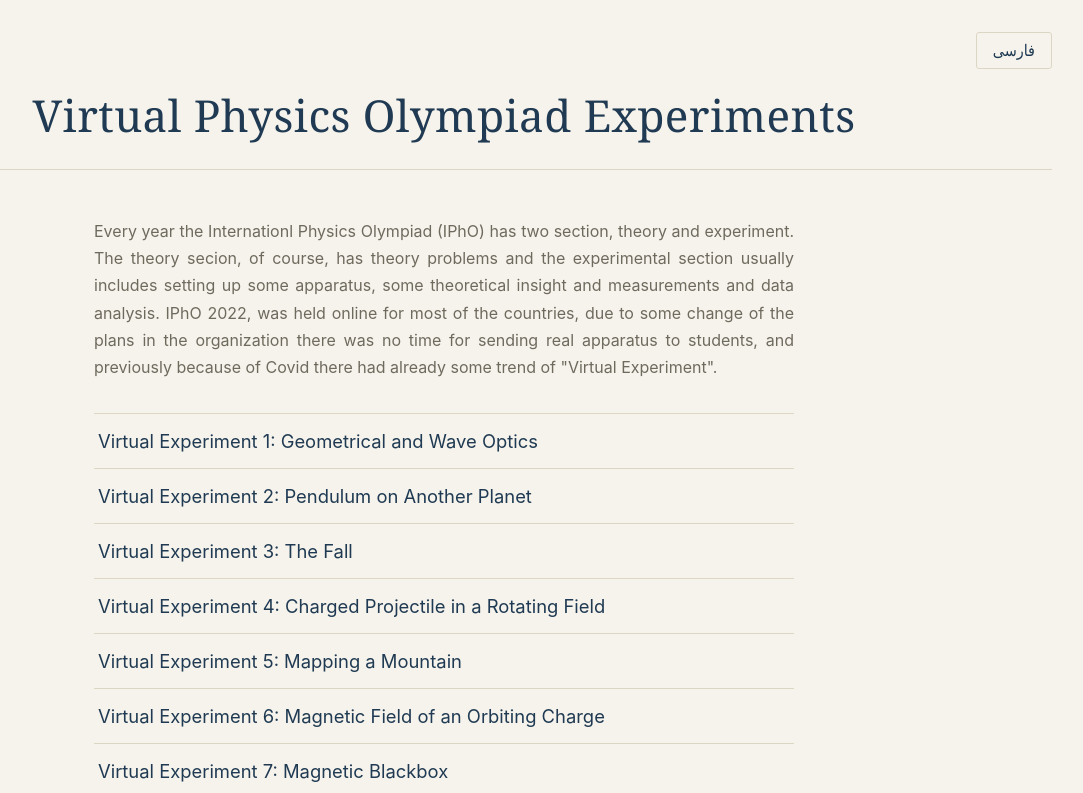
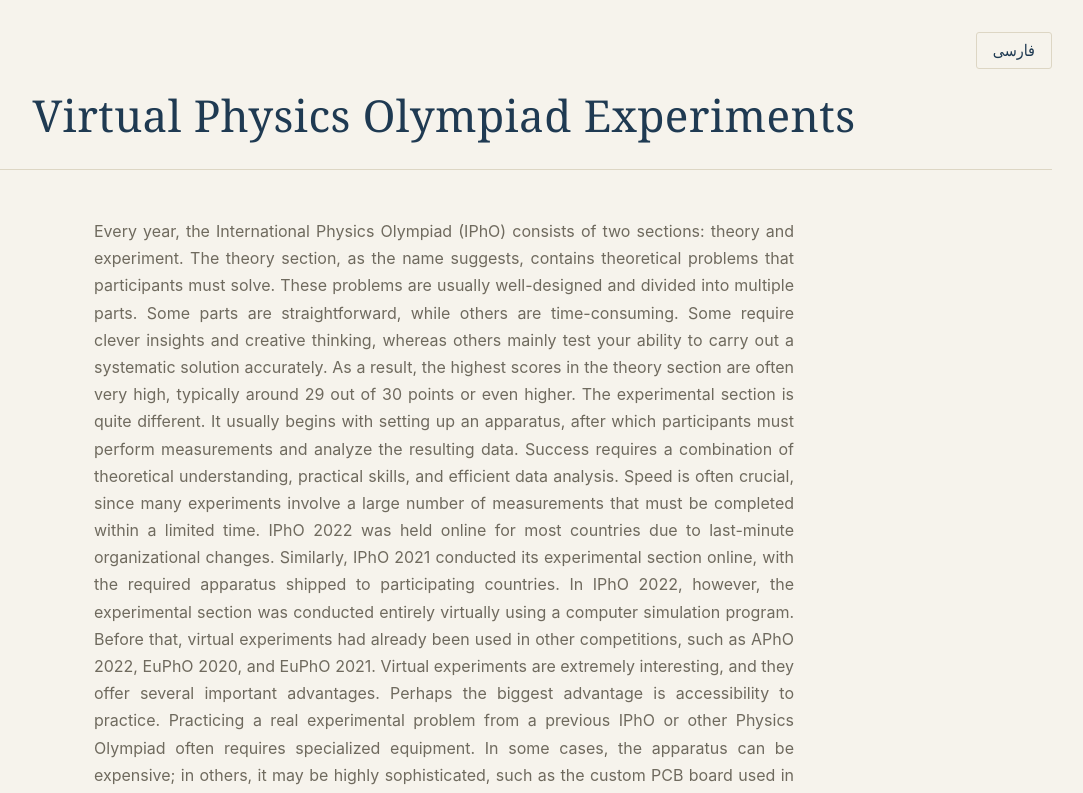
Before and after one commit to danialht/Physics-Olympiad-Experiments, a Svelte app: page / in a window 1280 px wide. Shown: the top 793 px of the page, without its empty margins (196-1279 px from the left). Built offline with nearby package versions, Linux system fonts and the light colour scheme; a web font is replaced by a local one.

Commit message:
English description first draft

```diff
--- a/src/App.svelte
+++ b/src/App.svelte
@@ -55,9 +55,22 @@
     {:else if !selectedExperiment}
       <p class="intro" class:fa={language === 'fa'}>
         {#if language === 'fa'}
-          I don't have Persian keyboard. I'll write this later.
+        در فیزیک المپیاد بین‌المللی (IPhO) هر ساله دو بخش وجود دارد: نظری و آزمایشی.
         {:else}
-        Every year the Internationl Physics Olympiad (IPhO) has two section, theory and experiment. The theory secion, of course, has theory problems and the experimental section usually includes setting up some apparatus, some theoretical insight and measurements and data analysis. IPhO 2022, was held online for most of the countries, due to some change of the plans in the organization there was no time for sending real apparatus to students, and previously because of Covid there had already some trend of "Virtual Experiment".
+        Every year, the International Physics Olympiad (IPhO) consists of two sections: theory and experiment.
+The theory section, as the name suggests, contains theoretical problems that participants must solve. These problems are usually well-designed and divided into multiple parts. Some parts are straightforward, while others are time-consuming. Some require clever insights and creative thinking, whereas others mainly test your ability to carry out a systematic solution accurately. As a result, the highest scores in the theory section are often very high, typically around 29 out of 30 points or even higher.
+The experimental section is quite different. It usually begins with setting up an apparatus, after which participants must perform measurements and analyze the resulting data. Success requires a combination of theoretical understanding, practical skills, and efficient data analysis. Speed is often crucial, since many experiments involve a large number of measurements that must be completed within a limited time.
+IPhO 2022 was held online for most countries due to last-minute organizational changes. Similarly, IPhO 2021 conducted its experimental section online, with the required apparatus shipped to participating countries. In IPhO 2022, however, the experimental section was conducted entirely virtually using a computer simulation program. Before that, virtual experiments had already been used in other competitions, such as APhO 2022, EuPhO 2020, and EuPhO 2021.
+Virtual experiments are extremely interesting, and they offer several important advantages.
+Perhaps the biggest advantage is accessibility to practice. Practicing a real experimental problem from a previous IPhO or other Physics Olympiad often requires specialized equipment. In some cases, the apparatus can be expensive; in others, it may be highly sophisticated, such as the custom PCB board used in IPhO 2021. The time and money required to obtain such equipment are often disproportionate to the amount that can be learned from a single experiment.
+Furthermore, many students around the world have very limited access to laboratory facilities. During IPhO 2022, I spoke with a student through our Discord channel and was surprised to learn that some participants did not even have a laboratory in their schools. How can talented students from such schools develop strong experimental skills? Whether this situation is fair is a separate question, but virtual experiments provide at least part of the solution.
+Although virtual experiments do not train students to physically assemble and operate real apparatus, they still develop many of the most important experimental skills. Perhaps the most significant of these is the ability to analyze data quickly and accurately. In addition, many experimental problems contain substantial theoretical components, making them useful for developing theoretical intuition as well.
+Good experimental problems often provide a considerable amount of freedom. The problem introduces an apparatus, explains how it can be configured, and then asks participants to determine an unknown quantity. Participants are free to design their own procedure to obtain the answer. This aspect of experimental problem-solving is often one of the most challenging—and rewarding—parts of the competition. Fortunately, it can also be practiced effectively through virtual experiments.
+So what is the goal of this website?
+Simply put, it is to provide additional resources for practicing experimental Physics Olympiad problems.
+There are already several excellent virtual experiments available, including those from IPhO 2022, APhO 2022, EuPhO 2020, and EuPhO 2021. However, these resources have two limitations. First, there are only a handful of them. If you attempt one before you are adequately prepared, you may not gain as much from the experience, and because the supply is limited, it is difficult to build strong experimental skills through those problems alone. Second, these problems are generally quite difficult. They are designed for top-level competitions and are therefore not always suitable for regular practice.
+The resources on this website are intended for students who want to practice, improve their skills, and gradually build confidence before tackling the most challenging Olympiad-level experimental problems.
+
         {/if}
       </p>
       <ul class="experiment-list">
```
